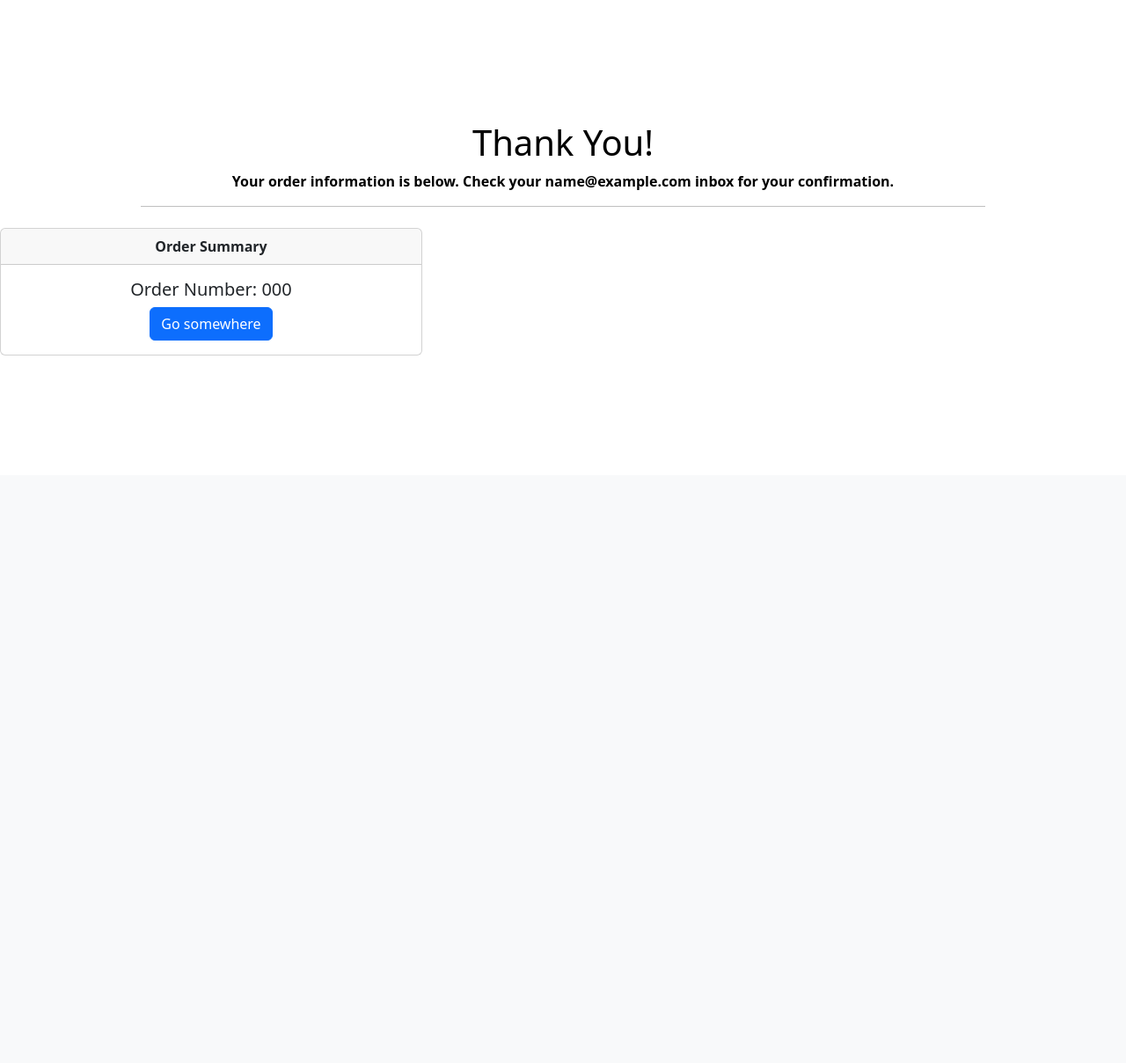
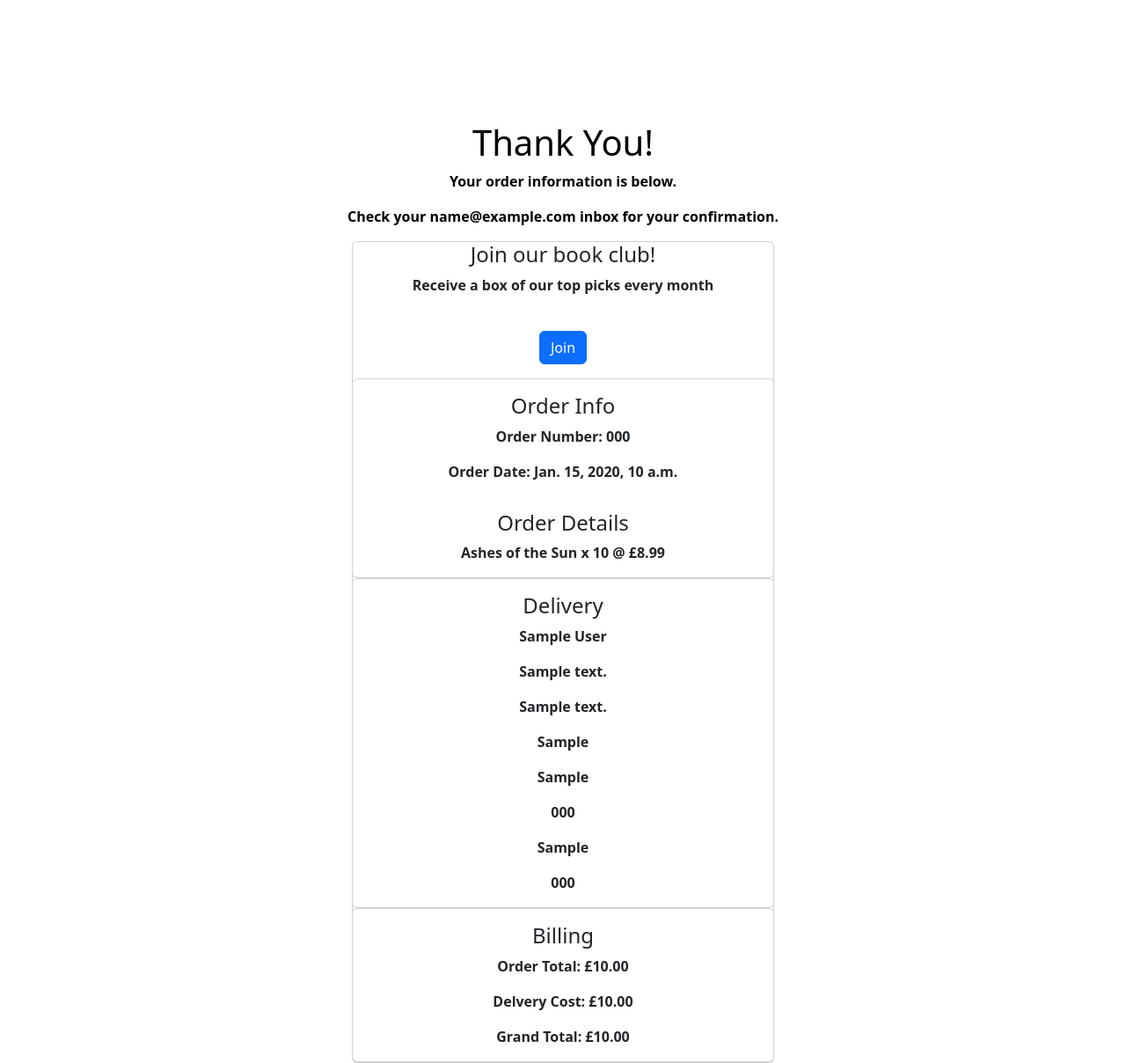
Before and after one commit to abz2489/book-mark-it, a Django app: page /checkout/checkout_success/000 in a window 1280 px wide. Shown: the part 260-1468 px from the top of the page at 88% size. Before the commit the page ends 664 px from the top, so only its background shows below. Run offline with Django 3.2, Linux system fonts and the light colour scheme; data comes from the database, SQL or seed files in the repository; tables that the repository leaves empty hold one stand-in row (values such as "Sample post"); some libraries are stand-ins or nearby versions.

Commit message:
Add checkout success page

```diff
--- a/checkout/models.py
+++ b/checkout/models.py
@@ -73,4 +73,4 @@ class OrderLineItem(models.Model):
             super().save(*args, **kwargs)
 
         def __str__(self):
-            return f'SKU {self.book.isbn} on order {self.order.order_number}'
+            return f'ISBN {self.book.isbn} on order {self.order.order_number}'
--- a/checkout/templates/checkout/checkout_success.html
+++ b/checkout/templates/checkout/checkout_success.html
@@ -17,18 +17,65 @@
 {% block content %}
     <div class="col text-center mt-3">
         <h1 class="logo-font">Thank You!</h1>
-        <p>Your order information is below. Check your
-            <strong>{{ order.email }}</strong> inbox for your confirmation.</p>
-        <hr class="mb-4">
+        <div class="container">
+            <p>Your order information is below.</p>
+            <p>Check your <strong>{{ order.email }}</strong> inbox for your confirmation.</p>
+        </div>
     </div>
 
-    <div class="card text-center">
-        <div class="card-header">
-            Order Summary
+    <div class="card text-center align-items-center m-auto">
+        <div class="card-title">
+            <h4>Join our book club!</h4>
+            <p>Receive a box of our top picks every month</p>
         </div>
         <div class="card-body">
-            <h5 class="card-title">Order Number: {{ order.order_number }}</h5>
-            <a href="#" class="btn btn-primary">Go somewhere</a>
+            <a href="#" class="btn btn-primary">Join</a>
+        </div>
+
+        <div class="card">
+            <div class="card-body">
+                <h4 class="card-title">Order Info</h4>
+                <p class="card-text">Order Number: {{ order.order_number }}</p>
+                <p class="card-text">Order Date: {{ order.date }}</p>
+            </div>
+
+            <div class="card-body">
+                <h4 class="card-title">Order Details</h4>
+                {% for book in order.lineitems.all %}
+                <p class="card-text">{{ book.book.title }} x {{ book.quantity }} @ £{{ book.book.price }}</p>
+                {% endfor %}
+            </div>
+        </div>
+
+        <div class="card">
+            <div class="card-body">
+                <h4 class="card-title">Delivery</h4>
+                <p class="card-text">{{ order.full_name }}</p>
+                <p class="card-text">{{ order.street_address1 }}</p>
+                {% if order.street_address2 %}
+                    <p class="card-text">{{ order.street_address2 }}</p>
+                {% endif %}
+
+                {% if order.county %}
+                    <p class="card-text">{{ order.county }}</p>
+                {% endif %}
+                    <p class="card-text">{{ order.town_or_city }}</p>
+
+                {% if order.postcode %}
+                    <p class="card-text">{{ order.postcode }}</p>
+                {% endif %}
+                    <p class="card-text">{{ order.country }}</p>
+                    <p class="card-text">{{ order.phone_number }}</p>
+            </div>
+        </div>
+
+        <div class="card">
+            <div class="card-body">
+                <h4 class="card-title">Billing</h4>
+                <p class="card-text">Order Total: £{{ order.order_total }}</p>
+                <p class="card-text">Delvery Cost: £{{ order.delivery_cost }}</p>
+                <p class="card-text">Grand Total: £{{ order.grand_total}}</p>
+            </div>
         </div>
     </div>
 
```
